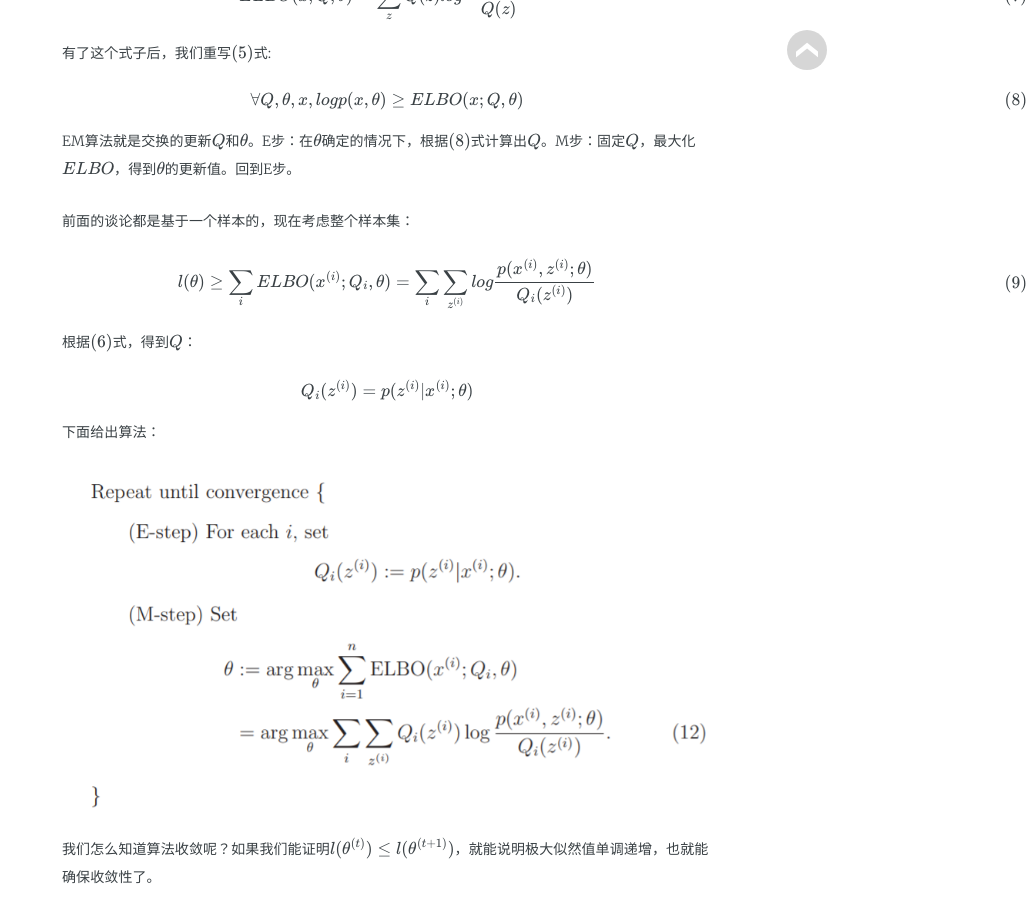
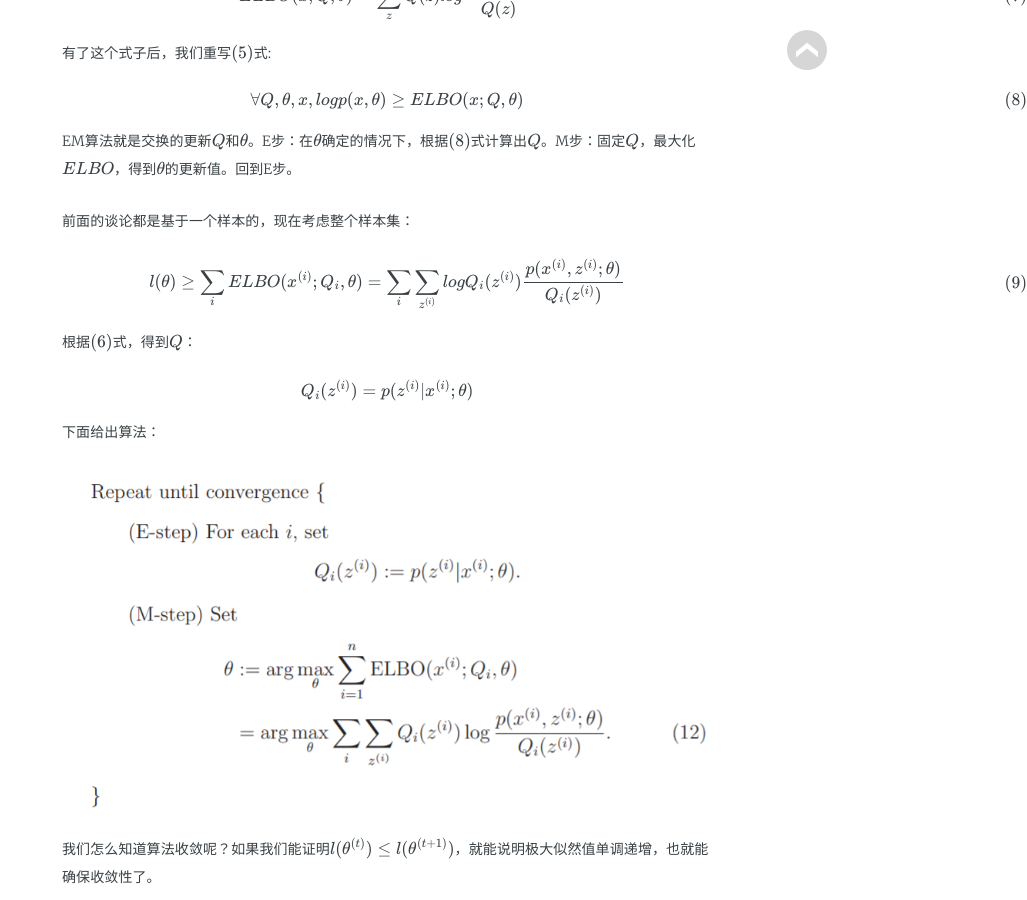
Before and after one commit to kleinzcy/kleinzcy.github.io, a Jekyll site: the page built from _posts/2019-09-03-EM.md, in a window 1280 px wide and 900 px high, scrolled down 3272 px. Shown: the whole window, without its empty margins (253-1280 px from the left). Built offline with Jekyll 4.4.1, drawn with Linux system fonts in a browser that asks for light colours; some web fonts are replaced; formulas are drawn with MathJax 3; some of the changed text lies outside the part shown.

Commit message:
Update EM算法

```diff
--- a/_posts/2019-09-03-EM.md
+++ b/_posts/2019-09-03-EM.md
@@ -17,7 +17,7 @@
 ## Jensen 不等式
 设$ f $是定义域为实数的函数，如果对于所有的实数$x$，它的二阶导$$ f^{''}(x) \ge 0 $$，则说明该函数为凸函数。当$$ f^{''}(x) > 0 $$，则说明该函数为严格凸函数。
 
-Jensen不等式：假设$f%是凸函数，$X$是随机变量，则有：$$ E[f(x)] \ge f(EX) $$，其中EX为随机变量X的期望，这里简写。
+Jensen不等式：假设$$f$$是凸函数，$$X$$是随机变量，则有：$$ E[f(x)] \ge f(EX) $$，其中EX为随机变量X的期望，这里简写。
 
 如果$f$是严格的凸函数，那么上述等式当且仅当X为常数的时候取等。用图来理解这个不等式：
 
@@ -76,7 +76,7 @@
 
  前面的谈论都是基于一个样本的，现在考虑整个样本集：
 
- $$l(\theta) \ge \sum_i ELBO(x^{(i)}; Q_i, \theta)=\sum_i \sum_{z^{(i)}} log\frac{p(x^{(i)},z^{(i)};\theta)}{Q_i(z^{(i)})}  \tag{9}$$
+ $$l(\theta) \ge \sum_i ELBO(x^{(i)}; Q_i, \theta)=\sum_i \sum_{z^{(i)}} log Q_i(z^{(i)}) \frac{p(x^{(i)},z^{(i)};\theta)}{Q_i(z^{(i)})}  \tag{9}$$
 
  根据$$(6)$$式，得到$$Q$$：
 
```
